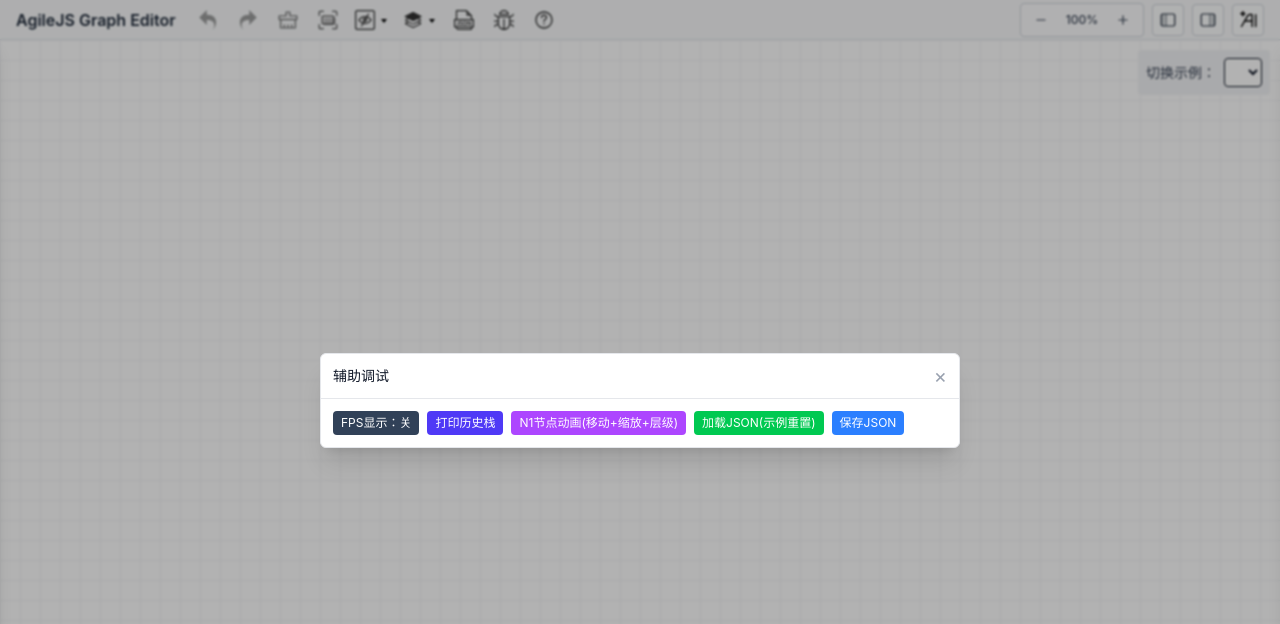
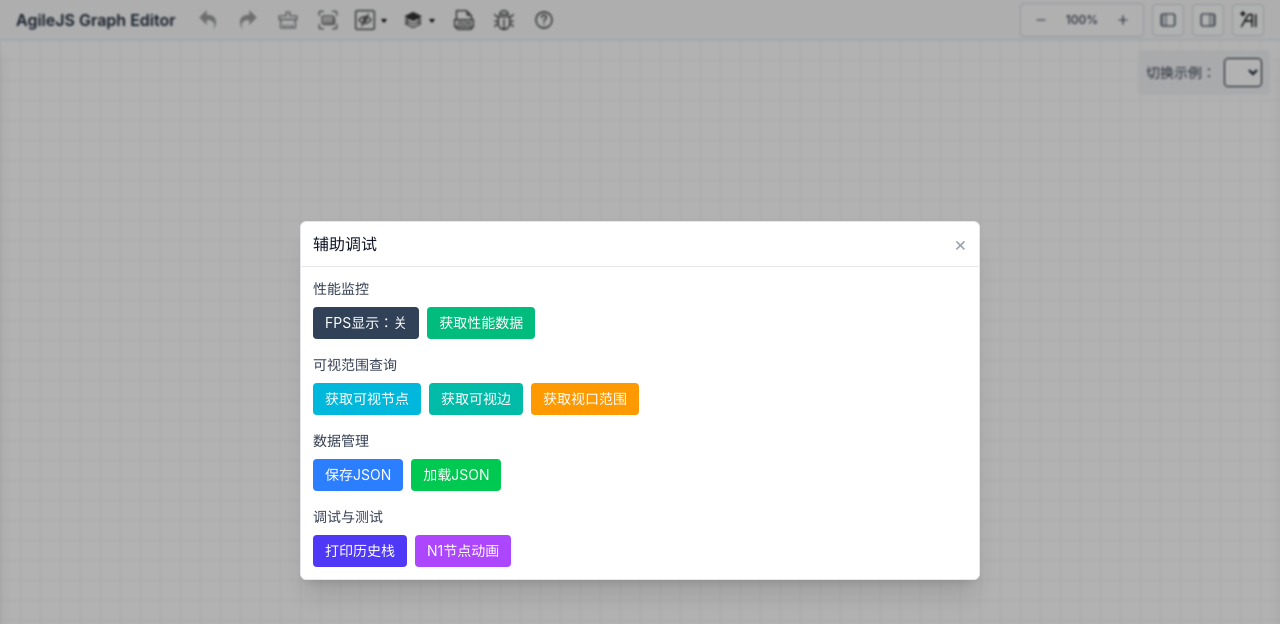
Before and after one commit to qingzi-king/agilejs, a React (Vite) app in the folder packages/editor/: page /#/editor in a window 1280 px wide. Both pictures are taken after a click on the element 503 px from the left and 19 px from the top of the page. Shown: the top 624 px of the page. Built offline with nearby package versions, Linux system fonts and the light colour scheme.

Commit message:
feat: 增加引擎可视范围数据查询接口、添加对应调试打印入口和文档完善

```diff
--- a/packages/core/src/core/CanvasEngine.ts
+++ b/packages/core/src/core/CanvasEngine.ts
@@ -164,6 +164,13 @@ export interface EngineOptions {
    * @default { enabled: true, threshold: 1.5, panTarget: 1.5, dragTarget: 1 }
    */
   dprDegradation?: DprDegradationConfig;
+}
+
+export interface ViewRectWorld {
+  x: number;
+  y: number;
+  width: number;
+  height: number;
 }
 
 export class CanvasEngine {
@@ -1114,6 +1121,51 @@ export class CanvasEngine {
   getTranslation(): { x: number; y: number } {
     return { x: this.translateX, y: this.translateY };
   }
+
+  /**
+   * 获取当前视口在世界坐标系下的矩形范围（用于可视裁剪、调试统计等）
+   */
+  getViewRectWorld(): ViewRectWorld {
+    const invScale = 1 / this.scale;
+    const viewMinX = -this.translateX * invScale;
+    const viewMinY = -this.translateY * invScale;
+    const viewMaxX = viewMinX + this._cssWidth * invScale;
+    const viewMaxY = viewMinY + this._cssHeight * invScale;
+    return { x: viewMinX, y: viewMinY, width: viewMaxX - viewMinX, height: viewMaxY - viewMinY };
+  }
+
+  /**
+   * 获取当前可视范围内的节点列表（按 graph.getNodes() 的稳定顺序返回）
+   * - 默认仅在缓存与当前视口/版本一致时复用缓存，否则会实时计算
+   */
+  getVisibleNodes(opts: { useCache?: boolean } = {}): import("../model/Graph").NodeData[] {
+    const useCache = opts.useCache !== false;
+    if (useCache && this.isVisibleNodeCacheValid()) {
+      return this._visibleNodesCache.slice();
+    }
+    return this.computeVisibleNodes().slice();
+  }
+
+  /**
+   * 获取当前可视范围内的边列表（通过 edgeIntersectsView 做近似相交判断）
+   */
+  getVisibleEdges(): import("../model/Graph").EdgeData[] {
+    const view = this.getViewRectWorld();
+    const viewMinX = view.x;
+    const viewMinY = view.y;
+    const viewMaxX = view.x + view.width;
+    const viewMaxY = view.y + view.height;
+
+    const out: import("../model/Graph").EdgeData[] = [];
+    const edges = this.graph.getEdges();
+    for (let i = 0; i < edges.length; i++) {
+      const e = edges[i]!;
+      if (!this.edgeIntersectsView(e, viewMinX, viewMinY, viewMaxX, viewMaxY)) continue;
+      out.push(e);
+    }
+    return out;
+  }
+
   setScale(next: number): void {
     this.scale = Math.max(this.interactionConfig.minScale, Math.min(this.interactionConfig.maxScale, next));
   }
@@ -1464,6 +1516,63 @@ export class CanvasEngine {
     this.qtVersion = gv;
   }
 
+  private isVisibleNodeCacheValid(): boolean {
+    return (
+      this._visibleNodesCache.length > 0 &&
+      this._lastRenderVersion === this.graph.getRenderVersion() &&
+      this._lastRenderScale === this.scale &&
+      this._lastRenderTranslateX === this.translateX &&
+      this._lastRenderTranslateY === this.translateY
+    );
+  }
+
+  private computeVisibleNodes(): import("../model/Graph").NodeData[] {
+    const view = this.getViewRectWorld();
+    const viewMinX = view.x;
+    const viewMinY = view.y;
+    const viewMaxX = view.x + view.width;
+    const viewMaxY = view.y + view.height;
+    const viewRect = view;
+
+    const canUseSpatial = this.spatialEnabled && !(this.spatialDisableDuringDrag && this.isDraggingNodes);
+    if (canUseSpatial) this.rebuildSpatialIndexIfNeeded();
+    else this.qt = null;
+
+    const out: import("../model/Graph").NodeData[] = [];
+
+    // 复用内部缓存结构（Set/数组）减少频繁调用时的分配，但不直接暴露内部数组引用
+    this._visibleNodeIds.clear();
+    if (canUseSpatial && this.qt) {
+      this._qtResultCache.length = 0;
+      this.qt.query(viewRect, this._qtResultCache);
+
+      if (this._qtResultCache.length > 0) {
+        for (let i = 0; i < this._qtResultCache.length; i++) {
+          this._visibleNodeIds.add(this._qtResultCache[i]!.data.id);
+        }
+        const all = this.graph.getNodes();
+        for (let i = 0; i < all.length; i++) {
+          const n = all[i]!;
+          if (n.visible === false) continue;
+          if (this._visibleNodeIds.has(n.id)) out.push(n);
+        }
+      }
+      return out;
+    }
+
+    const all = this.graph.getNodes();
+    for (let i = 0; i < all.length; i++) {
+      const n = all[i]!;
+      if (n.visible === false) continue;
+      const l = n.position.x;
+      const t = n.position.y;
+      const r = l + n.size.width;
+      const b = t + n.size.height;
+      if (!(r < viewMinX || b < viewMinY || l > viewMaxX || t > viewMaxY)) out.push(n);
+    }
+    return out;
+  }
+
   // 判断一条边的近似包围盒是否与视口相交（避免每帧生成闭包）
   private edgeIntersectsView(
     e: import("../model/Graph").EdgeData,
--- a/packages/editor/src/components/common/Modal.tsx
+++ b/packages/editor/src/components/common/Modal.tsx
@@ -2,7 +2,7 @@
  * @Description:
  * @Author: qingzi.wang
  * @Date: 2025-10-14 12:26:16
- * @LastEditTime: 2026-01-21 16:46:30
+ * @LastEditTime: 2026-01-22 12:25:06
  */
 import React from 'react'
 import { createPortal } from 'react-dom'
@@ -26,7 +26,7 @@ const Modal: React.FC<ModalProps> = ({ visible, title, onClose, width = 560, chi
         style={{ width, maxWidth: '90vw', maxHeight: '84vh', display: 'flex', flexDirection: 'column' }}
       >
         <div className="px-3 py-2 border-b border-gray-200 dark:border-gray-700 flex items-center justify-between">
-          <div className="font-medium text-sm">{title}</div>
+          <div className="font-medium text-md">{title}</div>
           <button
             type="button"
             className="top-2 right-2 text-gray-400 hover:text-gray-700 dark:hover:text-gray-200 text-xl cursor-pointer"
--- a/packages/editor/src/components/toolbar/DebugAction.tsx
+++ b/packages/editor/src/components/toolbar/DebugAction.tsx
@@ -2,7 +2,7 @@
  * @Description: 调试工具
  * @Author: qingzi.wang
  * @Date: 2025-10-17 15:57:28
- * @LastEditTime: 2026-01-14 18:40:29
+ * @LastEditTime: 2026-01-22 12:19:49
  */
 import React from 'react'
 import Tooltip from '@/components/common/Tooltip'
@@ -136,6 +136,34 @@ const DebugAction: React.FC<IProps> = ({ engine }) => {
       message.error('JSON 解析失败，请检查数据')
     }
   }
+  // 获取可见边数据
+  const handleGetVisibleEdges = () => {
+    if (!engine) return
+    const data = engine.getVisibleEdges();
+    console.log('可视范围边数据:', data);
+    message.success(`已打印到控制台，共涉及 ${data.length} 条边`)
+  }
+  // 获取可见节点数据
+  const handleGetVisibleNodes = () => {
+    if (!engine) return
+    const data = engine.getVisibleNodes();
+    console.log('可视范围节点数据:', data);
+    message.success(`已打印到控制台，共涉及 ${data.length} 条节点`)
+  }
+  // 获取可视范围数据
+  const handleGetViewRectWorld = () => {
+    if (!engine) return
+    const data = engine.getViewRectWorld();
+    console.log('可视范围数据:', data);
+    message.success(`已打印到控制台`)
+  }
+  // 获取性能数据
+  const handleGetPerformanceStats = () => {
+    if (!engine) return
+    const data = engine.getPerformanceStats();
+    console.log('性能数据:', data);
+    message.success(`已打印到控制台`)
+  }
   return (
     <>
       <Tooltip content="辅助调试">
@@ -146,11 +174,15 @@ const DebugAction: React.FC<IProps> = ({ engine }) => {
           <img src={debugSvg} alt="辅助" className="w-5 h-5 dark:invert" />
         </div>
       </Tooltip>
-      <Modal visible={modalVisible} title={'辅助调试'} onClose={() => setModalVisible(false)} width={640}>
-        <div className="bottom-2.5 left-2.5 z-5 flex flex-wrap gap-2">
+      <Modal visible={modalVisible} title={'辅助调试'} onClose={() => setModalVisible(false)} width={680}>
+        <div className="space-y-4">
+          {/* 性能监控 */}
+          <div>
+            <div className="text-sm font-medium text-gray-700 dark:text-gray-300 mb-2">性能监控</div>
+            <div className="flex flex-wrap gap-2">
               <button
                 onClick={() => setFpsEnabled((v) => !v)}
-            className={`px-2 py-1 text-xs rounded hover:cursor-pointer transition-colors ${
+                className={`px-3 py-1.5 text-sm rounded hover:cursor-pointer transition-colors ${
                   fpsEnabled
                     ? 'bg-rose-600 text-white hover:bg-rose-700'
                     : 'bg-slate-700 text-white hover:bg-slate-800'
@@ -159,29 +191,76 @@ const DebugAction: React.FC<IProps> = ({ engine }) => {
                 FPS显示：{fpsEnabled ? '开' : '关'}
               </button>
               <button
+                onClick={handleGetPerformanceStats}
+                className="px-3 py-1.5 text-sm bg-emerald-500 text-white rounded hover:bg-emerald-600 hover:cursor-pointer transition-colors"
+              >
+                获取性能数据
+              </button>
+            </div>
+          </div>
+
+          {/* 可视范围查询 */}
+          <div>
+            <div className="text-sm font-medium text-gray-700 dark:text-gray-300 mb-2">可视范围查询</div>
+            <div className="flex flex-wrap gap-2">
+              <button
+                onClick={handleGetVisibleNodes}
+                className="px-3 py-1.5 text-sm bg-cyan-500 text-white rounded hover:bg-cyan-600 hover:cursor-pointer transition-colors"
+              >
+                获取可视节点
+              </button>
+              <button
+                onClick={handleGetVisibleEdges}
+                className="px-3 py-1.5 text-sm bg-teal-500 text-white rounded hover:bg-teal-600 hover:cursor-pointer transition-colors"
+              >
+                获取可视边
+              </button>
+              <button
+                onClick={handleGetViewRectWorld}
+                className="px-3 py-1.5 text-sm bg-amber-500 text-white rounded hover:bg-amber-600 hover:cursor-pointer transition-colors"
+              >
+                获取视口范围
+              </button>
+            </div>
+          </div>
+
+          {/* 数据管理 */}
+          <div>
+            <div className="text-sm font-medium text-gray-700 dark:text-gray-300 mb-2">数据管理</div>
+            <div className="flex flex-wrap gap-2">
+              <button
+                onClick={handleSave}
+                className="px-3 py-1.5 text-sm bg-blue-500 text-white rounded hover:bg-blue-600 hover:cursor-pointer transition-colors"
+              >
+                保存JSON
+              </button>
+              <button
+                onClick={handleLoad}
+                className="px-3 py-1.5 text-sm bg-green-500 text-white rounded hover:bg-green-600 hover:cursor-pointer transition-colors"
+              >
+                加载JSON
+              </button>
+            </div>
+          </div>
+
+          {/* 调试与测试 */}
+          <div>
+            <div className="text-sm font-medium text-gray-700 dark:text-gray-300 mb-2">调试与测试</div>
+            <div className="flex flex-wrap gap-2">
+              <button
                 onClick={handlePrintHistory}
-            className="px-2 py-1 text-xs bg-indigo-600 text-white rounded hover:bg-indigo-700 hover:cursor-pointer transition-colors"
+                className="px-3 py-1.5 text-sm bg-indigo-600 text-white rounded hover:bg-indigo-700 hover:cursor-pointer transition-colors"
               >
                 打印历史栈
               </button>
               <button
                 onClick={handleNodeAnim}
-            className="px-2 py-1 text-xs bg-purple-500 text-white rounded hover:bg-purple-600 hover:cursor-pointer transition-colors"
+                className="px-3 py-1.5 text-sm bg-purple-500 text-white rounded hover:bg-purple-600 hover:cursor-pointer transition-colors"
               >
-            N1节点动画(移动+缩放+层级)
+                N1节点动画
               </button>
-          <button
-            onClick={handleLoad}
-            className="px-2 py-1 text-xs bg-green-500 text-white rounded hover:bg-green-600 hover:cursor-pointer transition-colors"
-          >
-            加载JSON(示例重置)
-          </button>
-          <button
-            onClick={handleSave}
-            className="px-2 py-1 text-xs bg-blue-500 text-white rounded hover:bg-blue-600 hover:cursor-pointer transition-colors"
-          >
-            保存JSON
-          </button>
+            </div>
+          </div>
         </div>
       </Modal>
     </>
```
Also changed, not shown: 1 other file (tests, documents, lock files or other folders). Lines whose indentation alone changed are shown as unchanged.
